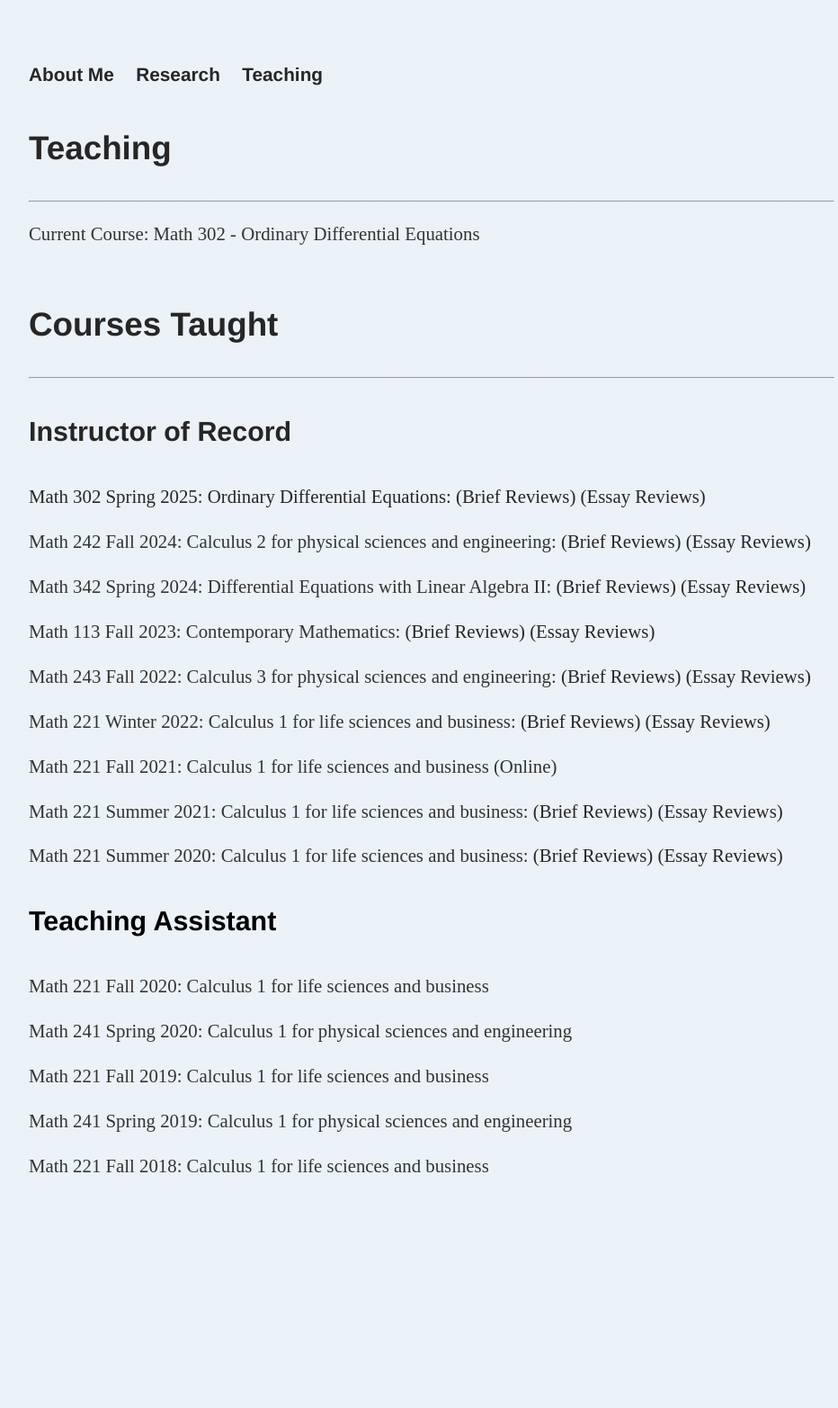
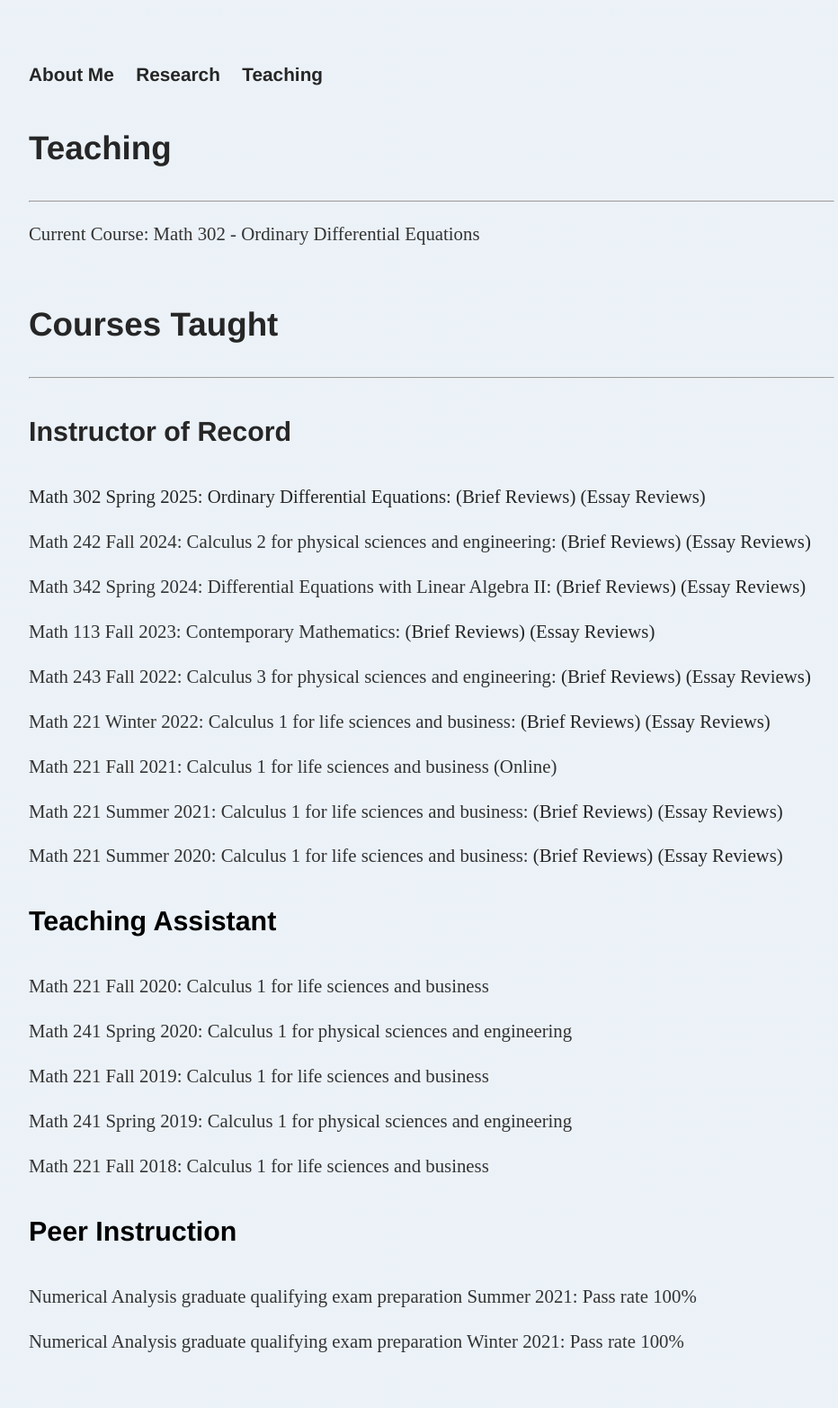
Before and after one commit to dhayes95/dhayes95.github.io, a Jekyll site: the page built from teaching/index.html, in a window 1280 px wide. Shown: the whole page at 90% size, without its empty margins (160-1092 px from the left). Built offline with Jekyll 4.4.1, drawn with Linux system fonts in a browser that asks for light colours; before the commit the page ends 1370 px from its top, so only the background shows below that.

Commit message:
Update index.html

```diff
--- a/teaching/index.html
+++ b/teaching/index.html
@@ -47,5 +47,9 @@ title: Teaching
 			<p>Math 241 Spring 2019: Calculus 1 for physical sciences and engineering </p>
 			<p>Math 221 Fall 2018: Calculus 1 for life sciences and business</p>
 
+			<h4>Peer Instruction</h4>
+			<p>Numerical Analysis graduate qualifying exam preparation Summer 2021: Pass rate 100%</p>
+			<p>Numerical Analysis graduate qualifying exam preparation Winter 2021: Pass rate 100%</p>
+
 
 		</div>
```
